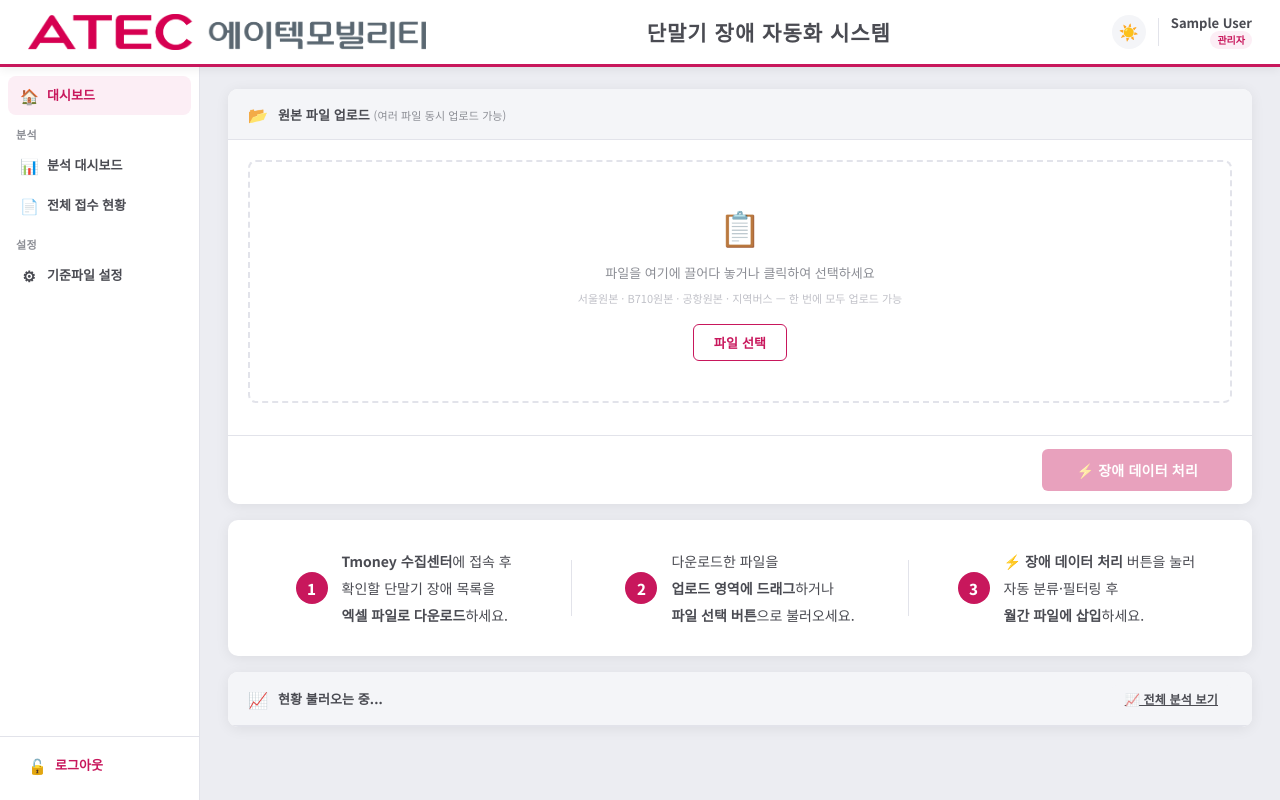
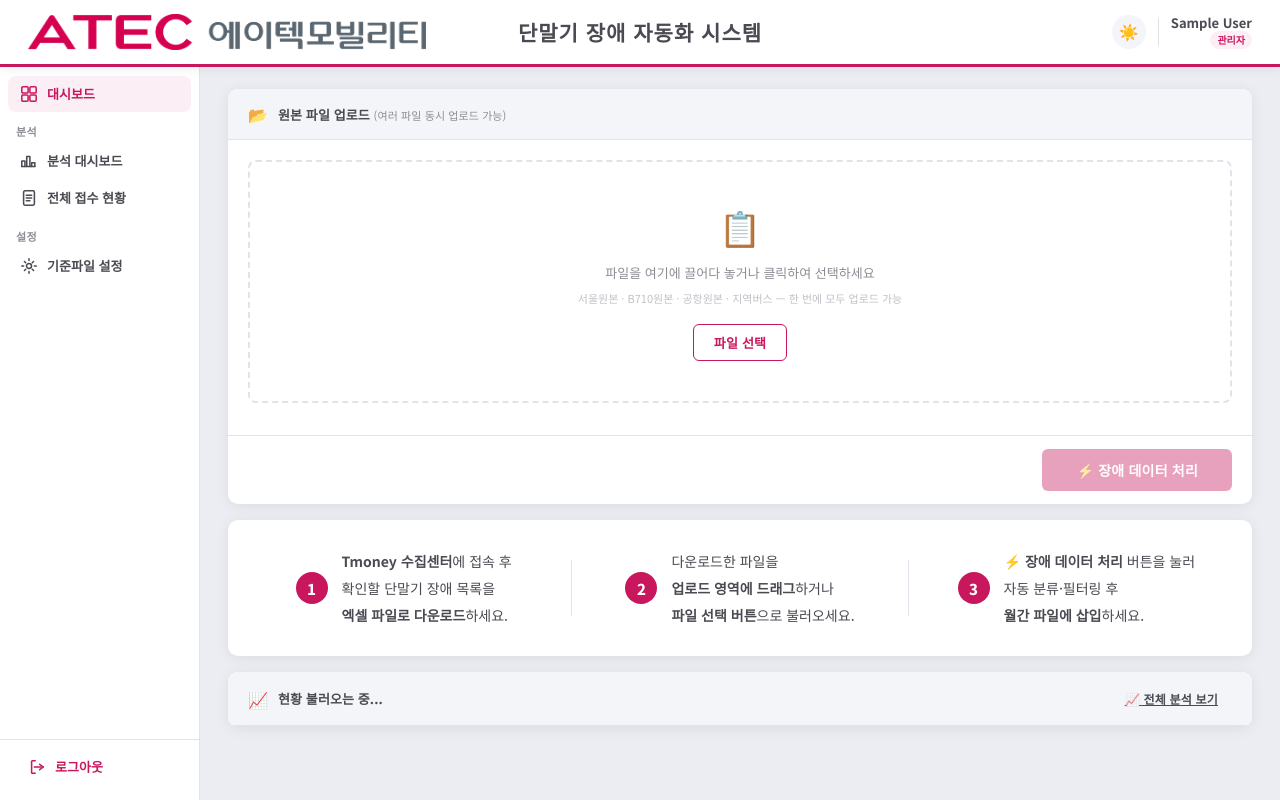
Before and after one commit to Han-sw1/hsw, a Flask app: page / in a window 1280 px wide. Run offline with Flask 3, Linux system fonts and the light colour scheme; the visitor is signed in with stand-in values (Sample User, id 1); data that the repository does not hold is empty; some libraries are stand-ins or nearby versions.

Commit message:
헤더 타이틀 정중앙 정렬 + 사이드바 아이콘 SVG 통일
- header-inner CSS Grid 3열로 타이틀 완벽 정중앙
- 사이드바 이모지 아이콘 → SVG 라인 아이콘으로 통일
- 모든 아이콘 동일 스타일 (stroke, 색상 currentColor)
- 로그아웃 아이콘도 동일 스타일로 교체

Co-Authored-By: Claude Sonnet 4.6 <noreply@anthropic.com>

```diff
--- a/static/css/style.css
+++ b/static/css/style.css
@@ -32,7 +32,10 @@ body {
 }
 .header-inner {
   padding: 0 28px; height: 64px;
-  display: flex; align-items: center; gap: 16px;
+  display: grid;
+  grid-template-columns: 1fr auto 1fr;
+  align-items: center;
+  gap: 16px;
 }
 
 /* ─── LOGO ─── */
@@ -45,12 +48,11 @@ body {
 }
 
 .header-title {
-  display: flex; align-items: center; gap: 10px;
+  display: flex; align-items: center; justify-content: center; gap: 10px;
   font-family: 'Noto Sans KR', sans-serif;
   font-size: 21px; font-weight: 800;
   color: var(--gray-dark);
   letter-spacing: 1px;
-  flex: 1; text-align: center; justify-content: center;
   white-space: nowrap; line-height: 1;
 }
 .title-icon-badge {
@@ -60,7 +62,7 @@ body {
   flex-shrink: 0;
 }
 .header-right {
-  margin-left: auto;
+  justify-self: end;
   display: flex; align-items: center; gap: 8px; flex-shrink: 0;
 }
 .btn-icon {
@@ -493,7 +495,11 @@ body {
 }
 .nav-item:hover { background: var(--gray-light); color: var(--primary); }
 .nav-item.active { background: var(--primary-light); color: var(--primary); }
-.nav-icon { font-size: 15px; width: 18px; text-align: center; flex-shrink: 0; }
+.nav-icon {
+  width: 18px; height: 18px; flex-shrink: 0;
+  stroke: currentColor; fill: none;
+  stroke-width: 1.7; stroke-linecap: round; stroke-linejoin: round;
+}
 .sidebar-footer {
   padding: 8px 8px 14px;
   border-top: 1px solid var(--border);
--- a/templates/_sidebar.html
+++ b/templates/_sidebar.html
@@ -1,25 +1,48 @@
 <aside class="sidebar">
   <nav class="sidebar-nav">
     <a href="/" class="nav-item {% if active_page == 'index' %}active{% endif %}">
-      <span class="nav-icon">&#127968;</span> 대시보드
+      <svg class="nav-icon" viewBox="0 0 20 20">
+        <rect x="2" y="2" width="7" height="7" rx="1.2"/><rect x="11" y="2" width="7" height="7" rx="1.2"/>
+        <rect x="2" y="11" width="7" height="7" rx="1.2"/><rect x="11" y="11" width="7" height="7" rx="1.2"/>
+      </svg>
+      대시보드
     </a>
+
     <div class="nav-section-label">분석</div>
     <a href="/analysis" class="nav-item {% if active_page == 'analysis' %}active{% endif %}">
-      <span class="nav-icon">&#128202;</span> 분석 대시보드
+      <svg class="nav-icon" viewBox="0 0 20 20">
+        <polyline points="2,16 2,10 5.5,10 5.5,16"/><polyline points="7.5,16 7.5,5 11,5 11,16"/>
+        <polyline points="13,16 13,12 16.5,12 16.5,16"/><line x1="2" y1="16" x2="16.5" y2="16"/>
+      </svg>
+      분석 대시보드
     </a>
     <a href="/rawdata" class="nav-item {% if active_page == 'rawdata' %}active{% endif %}">
-      <span class="nav-icon">&#128196;</span> 전체 접수 현황
+      <svg class="nav-icon" viewBox="0 0 20 20">
+        <rect x="4" y="2" width="12" height="16" rx="1.5"/>
+        <line x1="7" y1="7" x2="13" y2="7"/><line x1="7" y1="10" x2="13" y2="10"/><line x1="7" y1="13" x2="11" y2="13"/>
+      </svg>
+      전체 접수 현황
     </a>
+
     {% if current_user.is_admin %}
     <div class="nav-section-label">설정</div>
     <button class="nav-item" id="btnSettings">
-      <span class="nav-icon">&#9881;</span> 기준파일 설정
+      <svg class="nav-icon" viewBox="0 0 20 20">
+        <circle cx="10" cy="10" r="2.8"/>
+        <path d="M10 2v2M10 16v2M2 10h2M16 10h2M4.93 4.93l1.41 1.41M13.66 13.66l1.41 1.41M4.93 15.07l1.41-1.41M13.66 6.34l1.41-1.41"/>
+      </svg>
+      기준파일 설정
     </button>
     {% endif %}
   </nav>
+
   <div class="sidebar-footer">
     <a href="/logout" class="nav-item nav-item-logout">
-      <span class="nav-icon">&#128275;</span> 로그아웃
+      <svg class="nav-icon" viewBox="0 0 20 20">
+        <path d="M8 3H5a1 1 0 00-1 1v12a1 1 0 001 1h3"/>
+        <polyline points="13,7 17,10 13,13"/><line x1="17" y1="10" x2="7" y2="10"/>
+      </svg>
+      로그아웃
     </a>
   </div>
 </aside>
```
